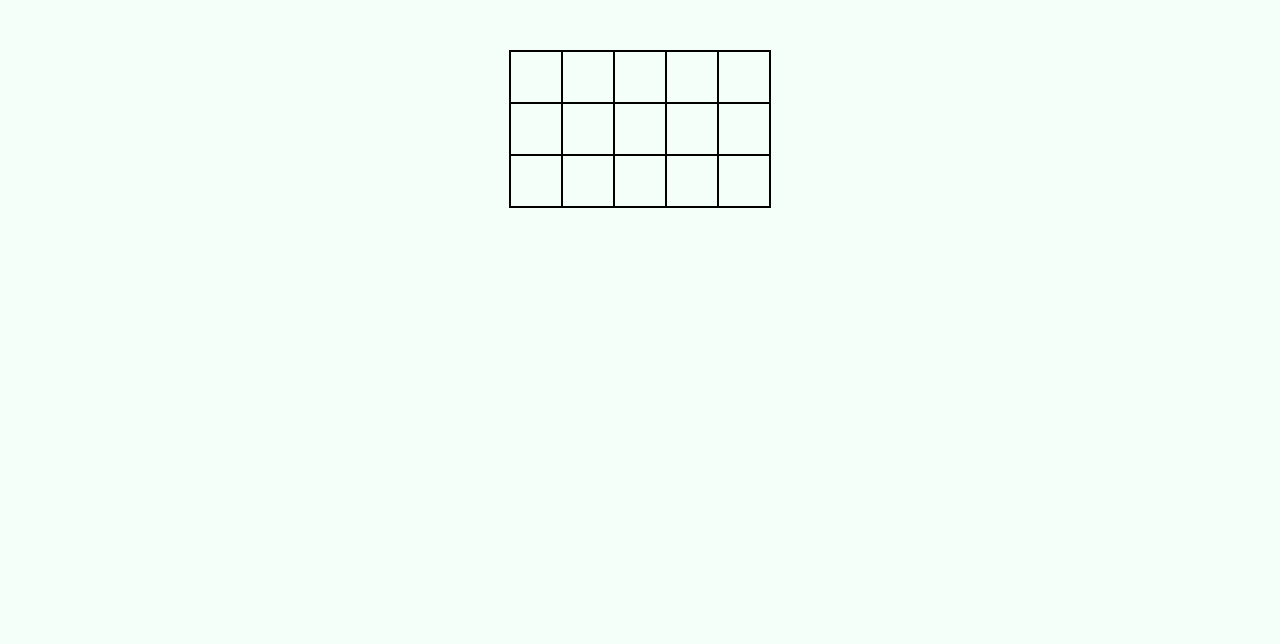
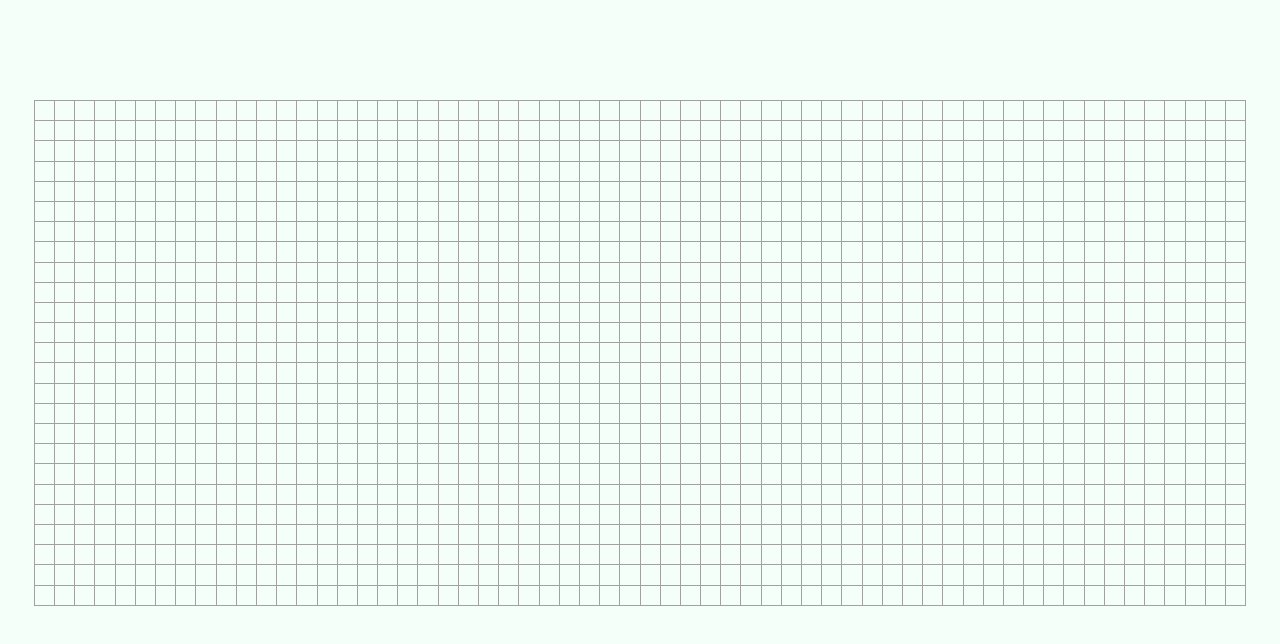
Before and after one commit to silent-lad/PathFinderVisualisation, a React (Create React App) app: page / in a window 1280 px wide. Shown: the top 644 px of the page. Built offline with nearby package versions, Linux system fonts and the light colour scheme.

Commit message:
Topbar in making:

```diff
--- a/src/App.js
+++ b/src/App.js
@@ -1,12 +1,11 @@
 import React from "react";
-import logo from "./logo.svg";
 import "./App.css";
 import Grid from "./Components/Grid";
 
 function App() {
   return (
     <div className="App">
-      <Grid height={3} width={5} />
+      <Grid height={25} width={60} />
     </div>
   );
 }
--- a/src/Components/Block/style.css
+++ b/src/Components/Block/style.css
@@ -1,7 +1,7 @@
 .block {
-  width: 50px;
-  height: 50px;
-  border: 2px solid black;
+  width: 1.5vw;
+  height: 1.5vw;
+  border: 0.05vw solid rgb(161, 161, 161);
   padding: 0;
   margin: 0;
 }
--- a/src/Components/Grid/index.js
+++ b/src/Components/Grid/index.js
@@ -8,7 +8,7 @@ class Grid extends React.Component {
     let grid = [];
     for (let i = 0; i < this.props.height; i++) {
       for (let j = 0; j < this.props.width; j++) {
-        row.push(<Block className={`${i}-${j}`}></Block>);
+        row.push(<Block key={`${i}-${j}`} className={`${i}-${j}`}></Block>);
       }
       grid.push(<tr>{row}</tr>);
       row = [];
--- a/src/Components/Grid/style.css
+++ b/src/Components/Grid/style.css
@@ -1,8 +1,6 @@
 .grid {
   border: 1px solid red;
-  padding: 50px;
-  /* position: absolute; */
   position: relative;
-  top: 50px;
+  top: 100px;
   margin: 0 auto;
 }
```
Also changed, not shown: src/Components/Topbar/index.js (added).
